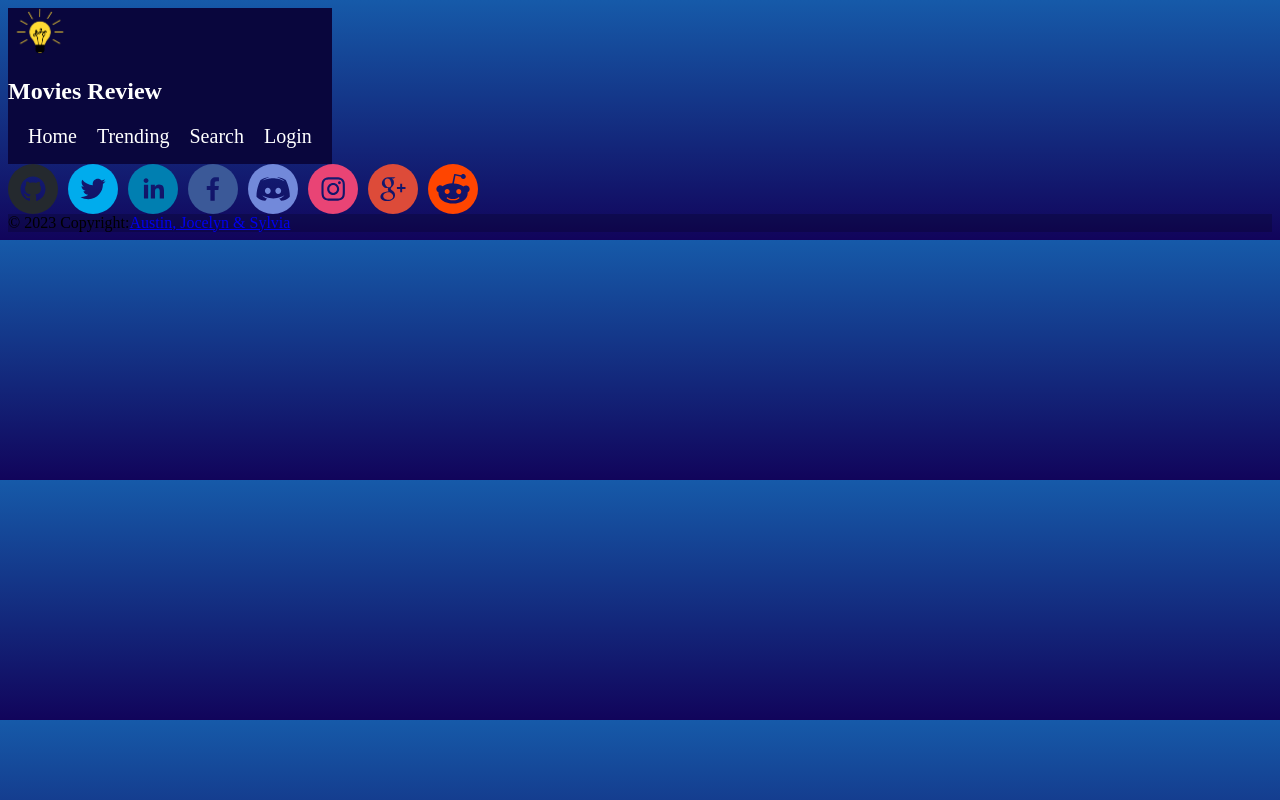
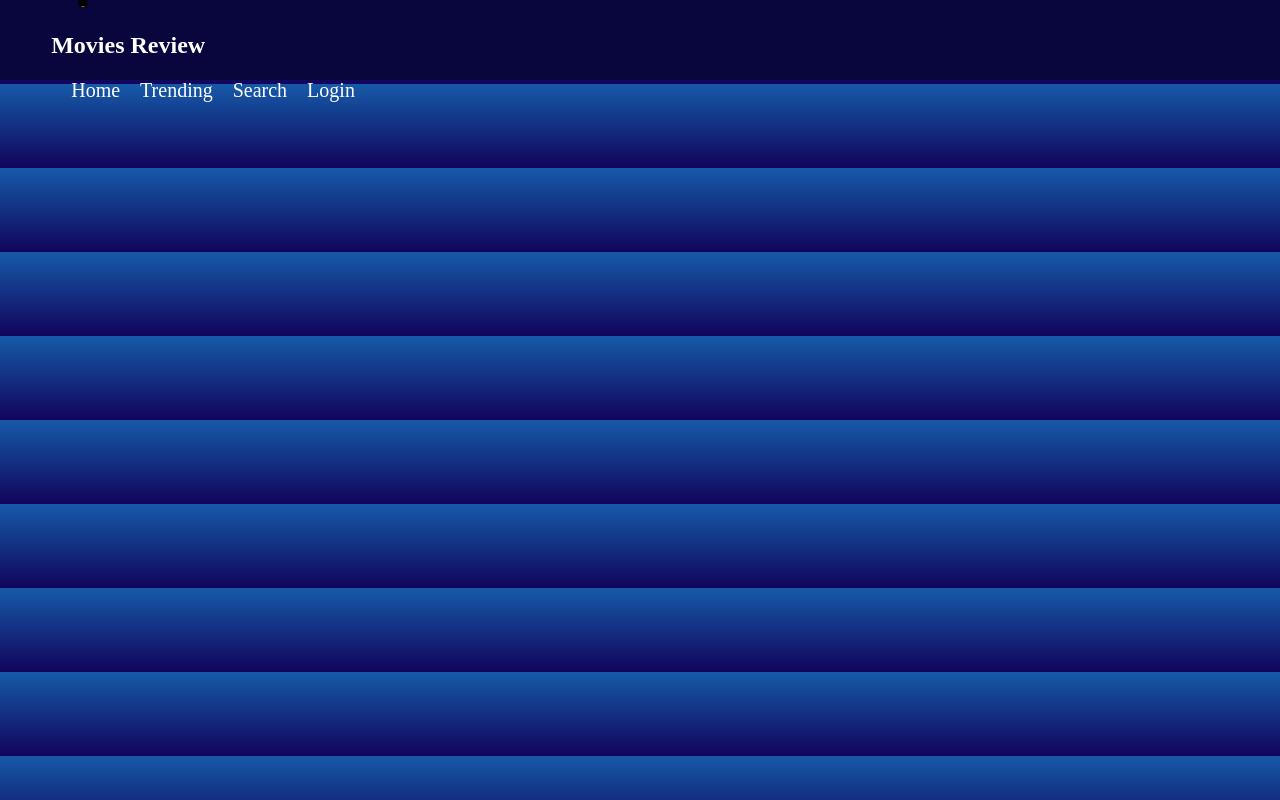
Before and after one commit to AJS-Bootcamp/Movie-Reviews, a React (Create React App) app in the folder client/: page /Login in a window 1280 px wide. Built offline with nearby package versions, Linux system fonts and the light colour scheme; no server answers.

Commit message:
blue header

```diff
--- a/client/src/App.css
+++ b/client/src/App.css
@@ -11,6 +11,19 @@ html {
   flex-direction: row;
   align-items: center;
   max-width: 100vw;
+}
+
+.navbar {
+  width: 100%;
+  height: 80px;
+  position: fixed; /*always be on top*/
+  top: 0;
+  left: 0;
+  padding: 0 4%; /*left and right*/
+  background: #0c111b;
+  z-index: 9;
+  display: flex;
+  align-items: center;
 }
 
 .navbar-brand img {
```
